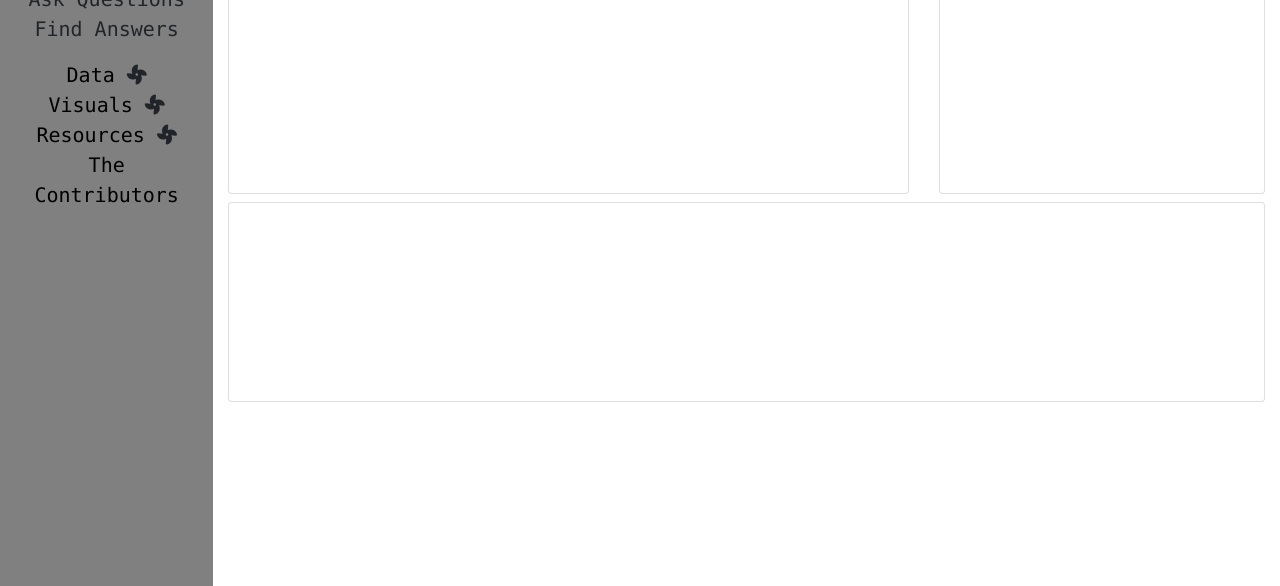
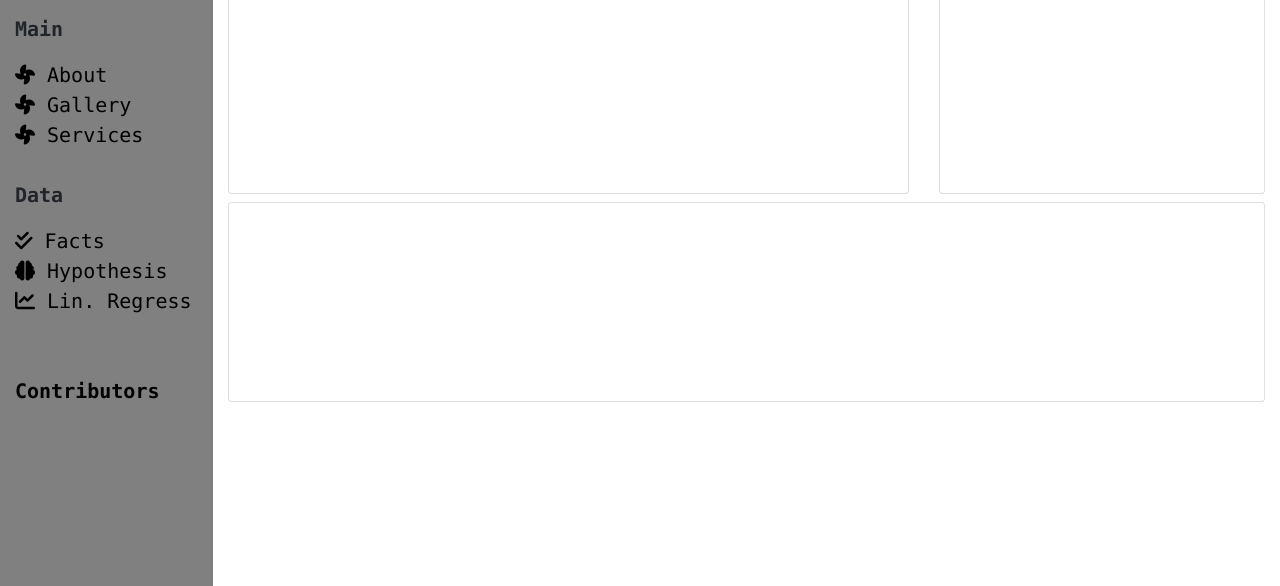
Before and after one commit to gamem001/bees_machine_learning, a plain HTML site: page index.html in a window 1280 px wide. Shown: the part 214-800 px from the top of the page. Drawn offline with nearby package versions, Linux system fonts and the light colour scheme.

Commit message:
Added Melissas Special Request

```diff
--- a/index.html
+++ b/index.html
@@ -20,9 +20,10 @@
                 <h3>Weather Bees</h3>
                 <img class="image-dimensions" src="/static/images/mr_weatherbee.png" alt="Mr.Weatherbee Himself">
                 <ul class="list-unstyled-components" class="link-fonts" class="nav flex-sm-column flex-row">
-                    <p>Ask Questions <br> Find Answers</p>
+                <br>
+                    <p><strong>Main</strong></p>
                     <li>
-                        <a href="#homeSubmenu" data-toggle="collapse" aria-expanded="false" class="dropdown-toggle">Data</a>&nbsp;<i class="fas fa-fan"></i>
+                        <a href="#homeSubmenu" data-toggle="collapse" aria-expanded="false" class="dropdown-toggle"><i class="fas fa-fan"></i>&nbsp;About</a>
                         <ul class="collapse list-unstyled" id="homeSubmenu">
                             <li>
                                 <a href="#">Home 1</a>
@@ -36,10 +37,10 @@
                         </ul>
                     </li>
                     <li>
-                        <a href="#">Visuals</a>&nbsp;<i class="fas fa-fan"></i>
+                        <a href="#"><i class="fas fa-fan"></i>&nbsp;Gallery</a>
                     </li>
                     <li>
-                        <a href="#pageSubmenu" data-toggle="collapse" aria-expanded="false" class="dropdown-toggle">Resources</a>&nbsp;<i class="fas fa-fan"></i>
+                        <a href="#pageSubmenu" data-toggle="collapse" aria-expanded="false" class="dropdown-toggle"><i class="fas fa-fan"></i>&nbsp;Services</a>
                         <ul class="collapse list-unstyled" id="pageSubmenu">
                             <li>
                                 <a href="#">Page 1</a>
@@ -52,8 +53,21 @@
                             </li>
                         </ul>
                     </li>
+                    <br>
+                    <p><strong>Data</strong></p>
                     <li>
-                        <a href="#">The Contributors</a>
+                        <a href="#"><i class="fas fa-check-double"></i>&nbsp;Facts</a>
+                    </li>
+                    <li>
+                        <a href="#"><i class="fas fa-brain"></i>&nbsp;Hypothesis</a>
+                    </li>
+                    <li>
+                        <a href="#"><i class="fas fa-chart-line"></i>&nbsp;Lin. Regress</a>
+                    </li>
+                    <br>
+                    <br>
+                    <li>
+                        <a href="#"><strong>Contributors</strong></a>
                     </li>
                 </ul>
             </div>
--- a/static/css/style.css
+++ b/static/css/style.css
@@ -9,7 +9,7 @@
 }
 
 .list-unstyled-components {
-    text-align: center;
+    text-align: left;
     font-family: "Lucida Console", "Courier New", monospace;
     font-size: 20px;
 }
@@ -59,9 +59,9 @@ a {
     color: black !important;
 }
 
-.dropdown-toggle:hover {
+.fa-fan:hover {
     transition: 0.70s;
-    transform: rotate(180deg);
+    transform: rotate(360deg);
 }
 
 .dropdown-toggle::after {
```
